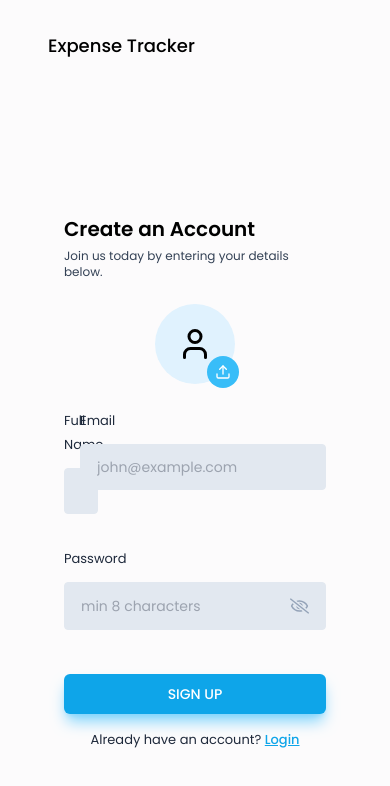
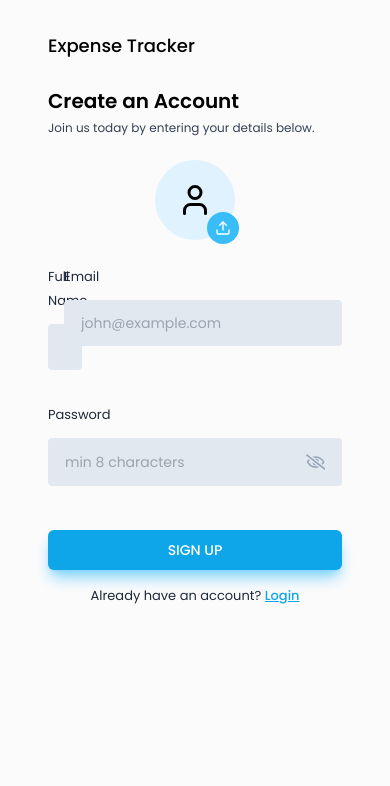
Before and after one commit to Nirvairr/Expense_Tracker_Frontend, a React (Vite) app: page /signUp in a window 390 px wide. Shown: the top 786 px of the page. Built offline with nearby package versions, Linux system fonts and the light colour scheme.

Commit message:
Name Mobile

```diff
--- a/src/pages/Auth/SignUp.jsx
+++ b/src/pages/Auth/SignUp.jsx
@@ -76,7 +76,7 @@ const SignUp = () => {
   };
   return (
     <AuthLayout>
-      <div className="w-full max-w-[500px] h-full mt-10 md:mt-0 px-4 mx-auto flex flex-col justify-center">
+      <div className="lg:w-[70%] h-3/4 md:h-full flex flex-col justify-center">
         <h3 className="text-xl font-semibold text-black">Create an Account</h3>
         <p className="text-xs text-slate-700 mt-[5px] mb-6">
           Join us today by entering your details below.
```
